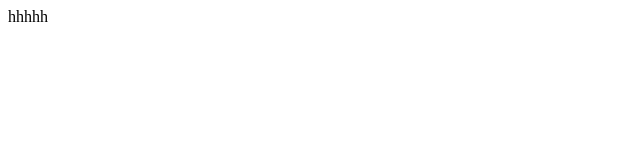
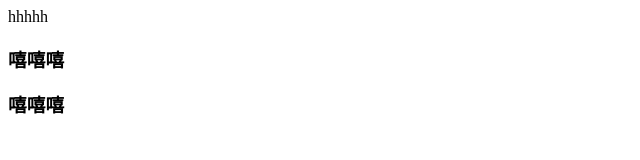
Before and after one commit to oufeiyue/1808, a plain HTML site: page src/html/xiangqingq.html in a window 1280 px wide. Shown: the whole page, without its empty margins (0-640 px from the left). Drawn offline with Linux system fonts and the light colour scheme.

Commit message:
第二次修改

```diff
--- a/src/html/xiangqingq.html
+++ b/src/html/xiangqingq.html
@@ -6,5 +6,8 @@
 </head>
 <body>
 	hhhhh
+	<h3>嘻嘻嘻</h3>
+	<h3>嘻嘻嘻</h3>
+
 </body>
 </html>
```
Also changed, not shown: src/html/xiangqing.html (+2 -0 lines).
